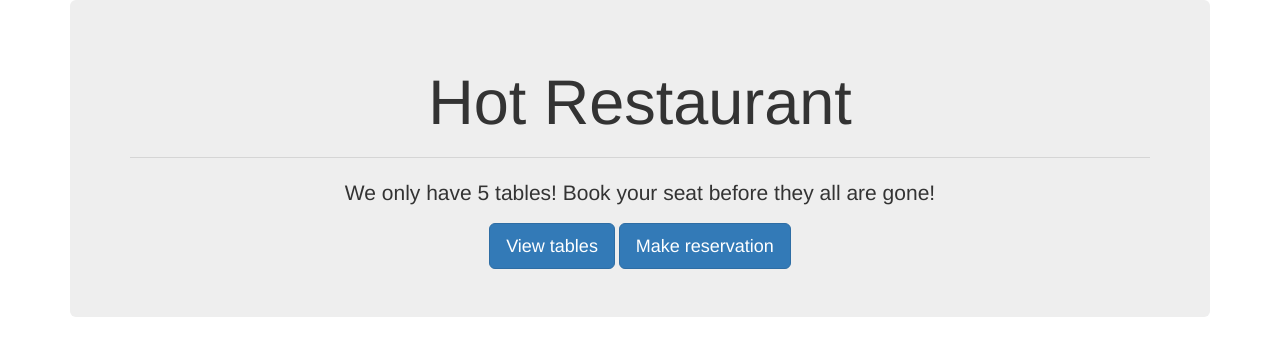
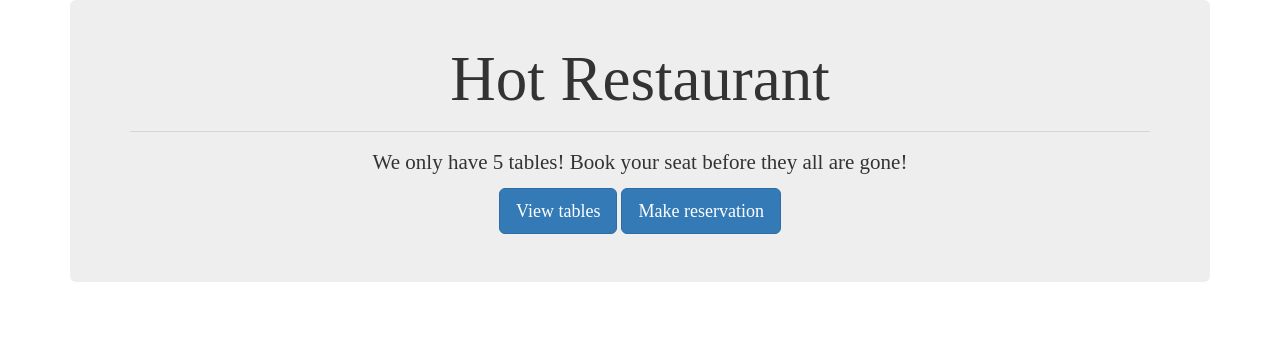
Before and after one commit to jaylesh27/restaurant, a website: page index.html in a window 1280 px wide. Drawn offline with nearby package versions, Linux system fonts and the light colour scheme.

Commit message:
stuff happened

```diff
--- a/index.html
+++ b/index.html
@@ -5,7 +5,8 @@
 
 	<link rel="stylesheet" href="https://maxcdn.bootstrapcdn.com/bootstrap/3.3.6/css/bootstrap.min.css" integrity="sha384-1q8mTJOASx8j1Au+a5WDVnPi2lkFfwwEAa8hDDdjZlpLegxhjVME1fgjWPGmkzs7" crossorigin="anonymous">
 
-	<link rel="stylesheet" type="text/css" href="assets/css/style.css">
+	<link rel="stylesheet" type="text/css" href="/assets/css/style.css">
+	<link rel="stylesheet" type="text/css" href="/assets/css/reset.css">
 
 </head>
 <body>
```
Also changed, not shown: logic.js (+7 -0 lines).
